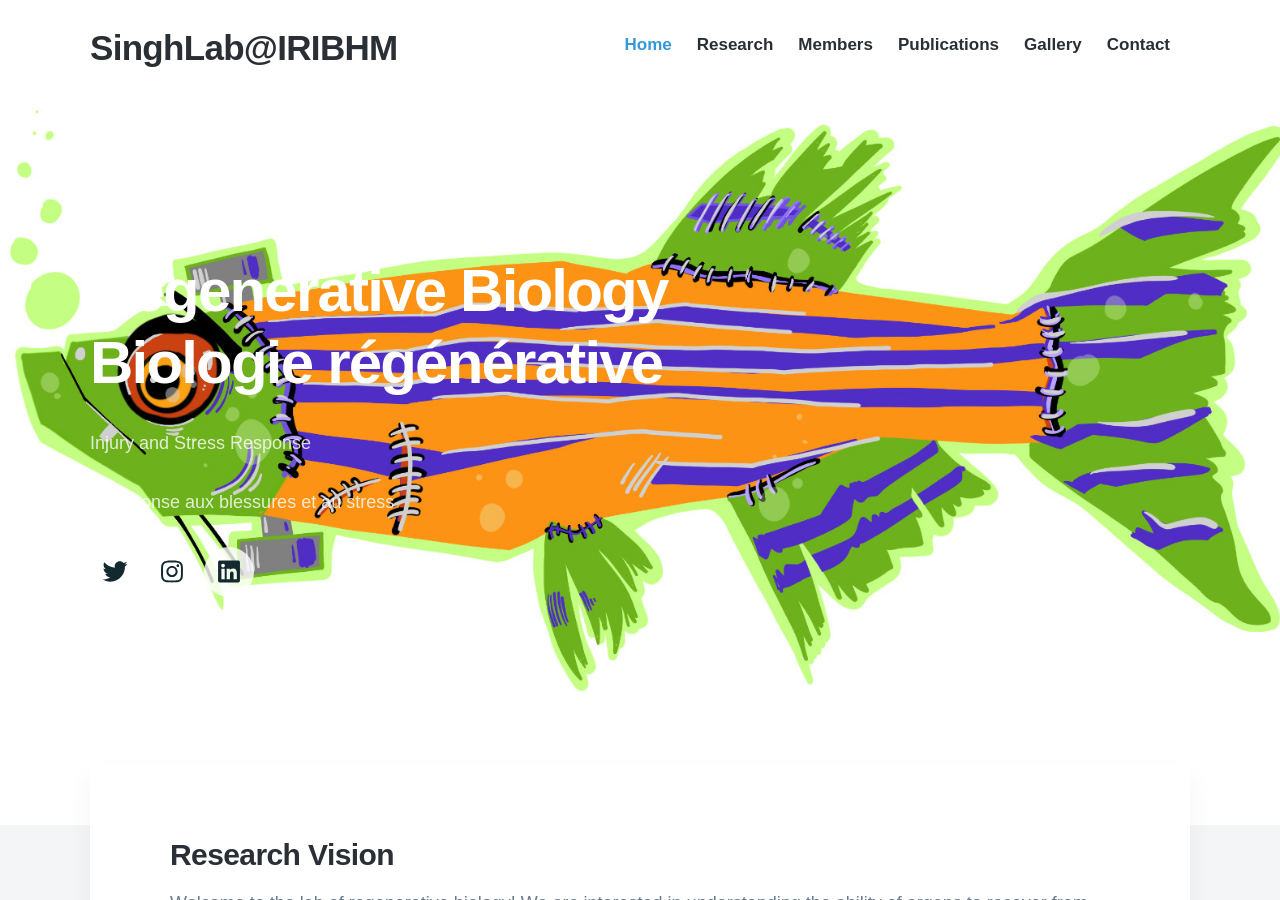
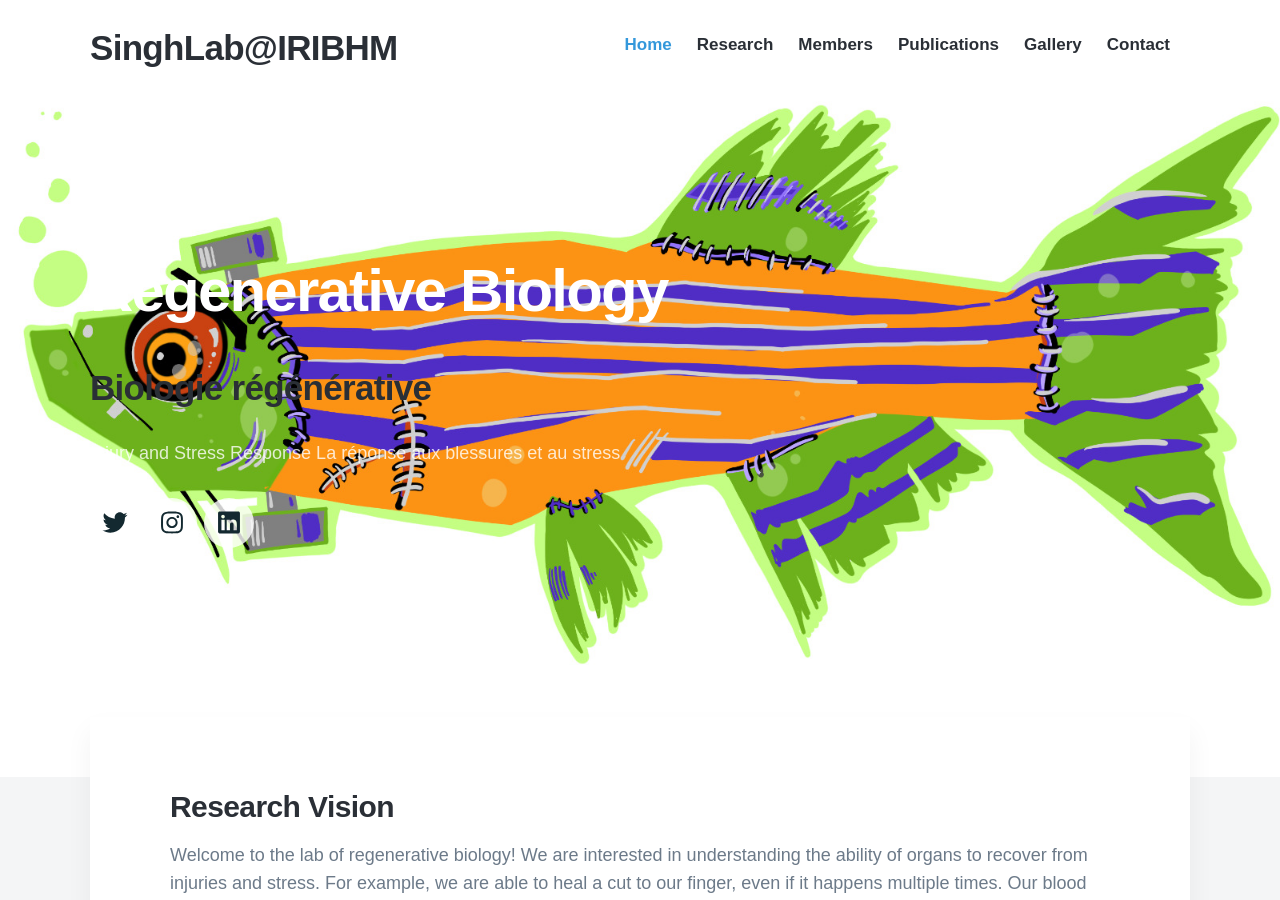
Before and after one commit to sumeetpalsingh/sumeetpalsingh.github.io, a Jekyll site: the page built from index.html, in a window 1280 px wide and 900 px high. Built offline with Jekyll 4.4.1, drawn with Linux system fonts in a browser that asks for light colours; nearby versions of some CDN libraries; some web fonts are replaced.

Commit message:
Update index.html

```diff
--- a/index.html
+++ b/index.html
@@ -12,12 +12,12 @@ featured_image: /images/covers/Regeneratorstein.jpg
 	</div>
 
 	<div class="wrap">
-
+        <span style="color:black">
 		<h1>Regenerative Biology</h1>
-        <h1>Biologie régénérative</h1>
-		<p>Injury and Stress Response</p>
-        <p>La réponse aux blessures et au stress</p>
-
+        <h2>Biologie régénérative</h2>
+		<p>Injury and Stress Response
+            La réponse aux blessures et au stress</p>
+        </span>
 		{% include socials.html %}
 
 	</div>
```
